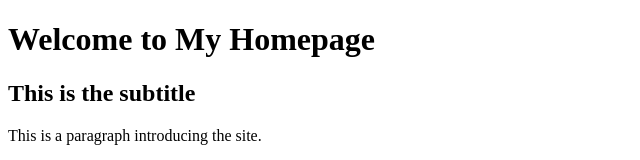
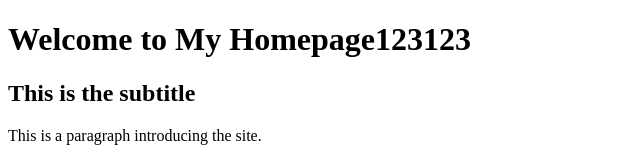
Before and after one commit to dlehdk58/new, a plain HTML site: page index.html in a window 1280 px wide. Shown: the top 160 px of the page, without its empty margins (0-640 px from the left). Drawn offline with Linux system fonts and the light colour scheme.

Commit message:
수정함

```diff
--- a/index.html
+++ b/index.html
@@ -7,7 +7,7 @@
 </head>
 <body>
   <header>
-    <h1>Welcome to My Homepage</h1>
+    <h1>Welcome to My Homepage123123</h1>
     <h2>This is the subtitle</h2>
   </header>
 
```
